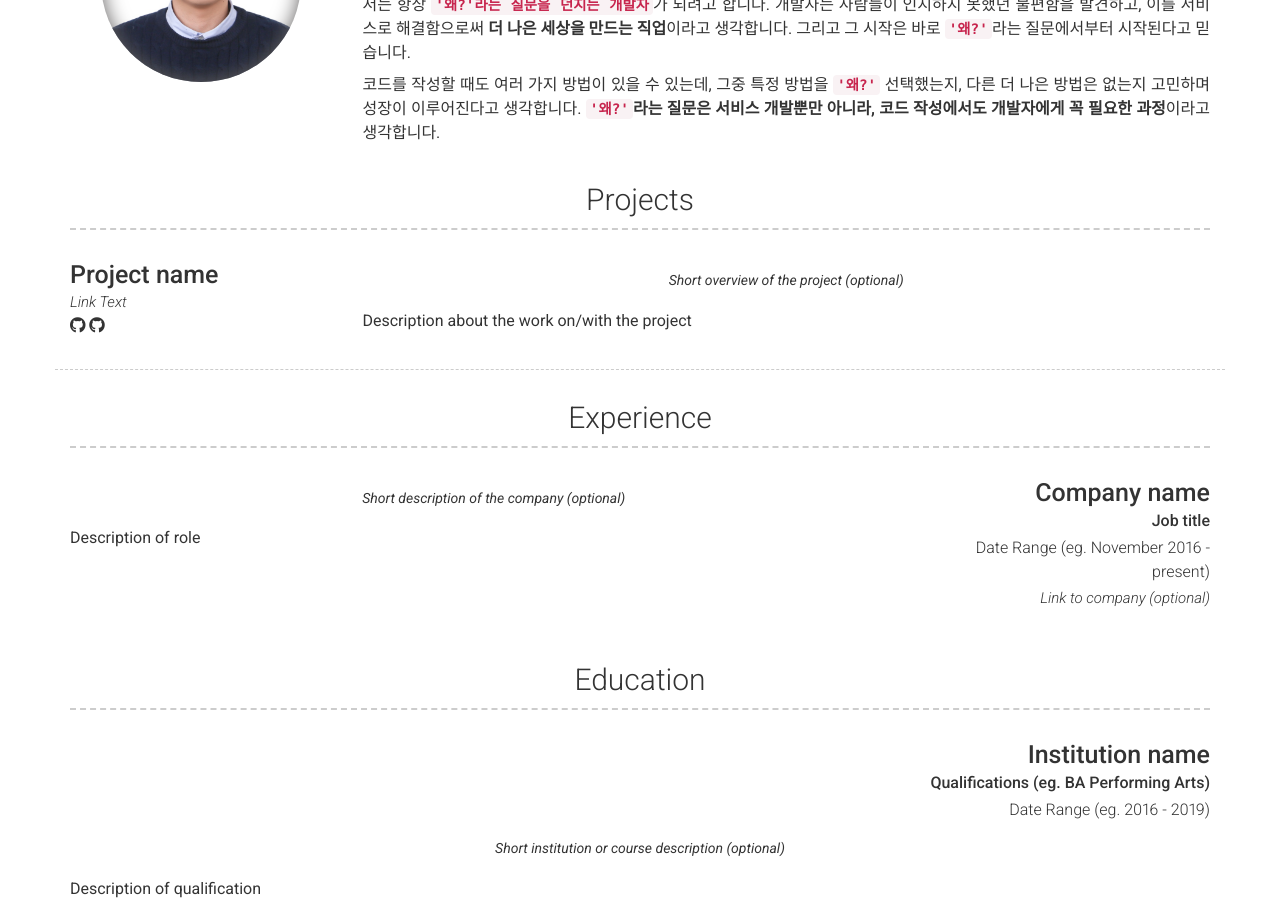
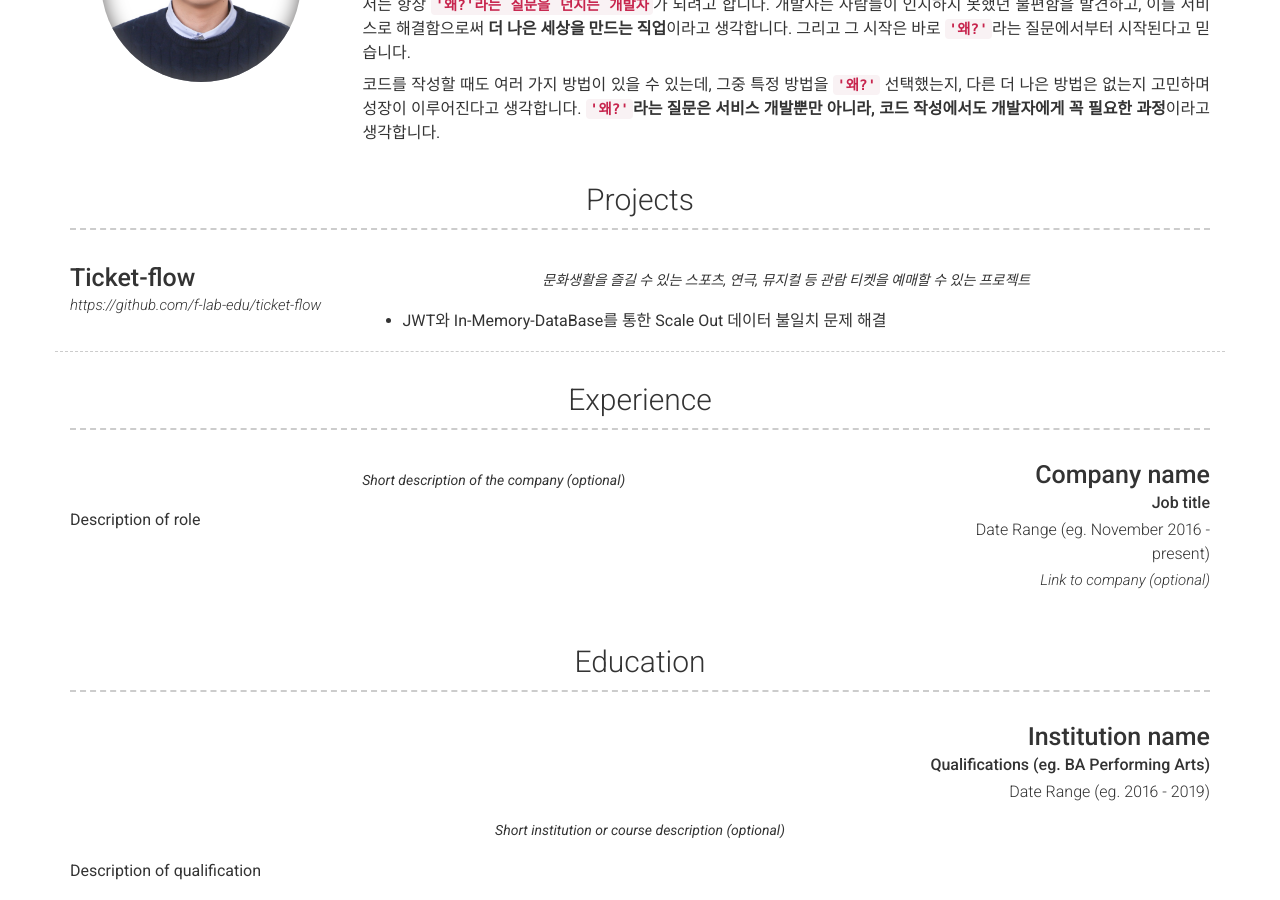
Before and after one commit to hyeok96/hyeok96.github.io, a Jekyll site: the page built from index.md, in a window 1280 px wide and 900 px high, scrolled down 447 px. Built offline with Jekyll 4.4.1, drawn with Linux system fonts in a browser that asks for light colours; nearby versions of some CDN libraries.

Commit message:
add resume project

```diff
--- a/_config.yml
+++ b/_config.yml
@@ -77,20 +77,20 @@ content:
       - layout: left
         border: weak  # Value of `weak` will display a weak border below this item. # Any
                       # other value (or no value) means no border will be displayed
-        title: Project name
-        link: Link to project (eg. sproogen.github.io/modern-resume-theme)(optional)
-        link_text: Link Text
-        additional_links:
-          - title:  Github page for project (eg. sproogen/modern-resume-theme)
-            icon: fab fa-github
-            url: Link to project (eg. sproogen.github.io/modern-resume-theme)(optional)
-          - title:  Github page for project (eg. sproogen/modern-resume-theme)
-            icon: fab fa-github
-            url: Link to project (eg. sproogen.github.io/modern-resume-theme)(optional)
+        title: Ticket-flow
+        link: https://github.com/f-lab-edu/ticket-flow
+        link_text: https://github.com/f-lab-edu/ticket-flow
+        # additional_links:
+        #   - title:  Github page for project (eg. sproogen/modern-resume-theme)
+        #     icon: fab fa-github
+        #     url: Link to project (eg. sproogen.github.io/modern-resume-theme)(optional)
+        #   - title:  Github page for project (eg. sproogen/modern-resume-theme)
+        #     icon: fab fa-github
+        #     url: Link to project (eg. sproogen.github.io/modern-resume-theme)(optional)
         quote: >
-          Short overview of the project (optional)
+          문화생활을 즐길 수 있는 스포츠, 연극, 뮤지컬 등 관람 티켓을 예매할 수 있는 프로젝트
         description: | # this will include new lines to allow paragraphs
-          Description about the work on/with the project
+          - JWT와 In-Memory-DataBase를 통한 Scale Out 데이터 불일치 문제 해결
   - title: Experience
     layout: list
     content:
```
